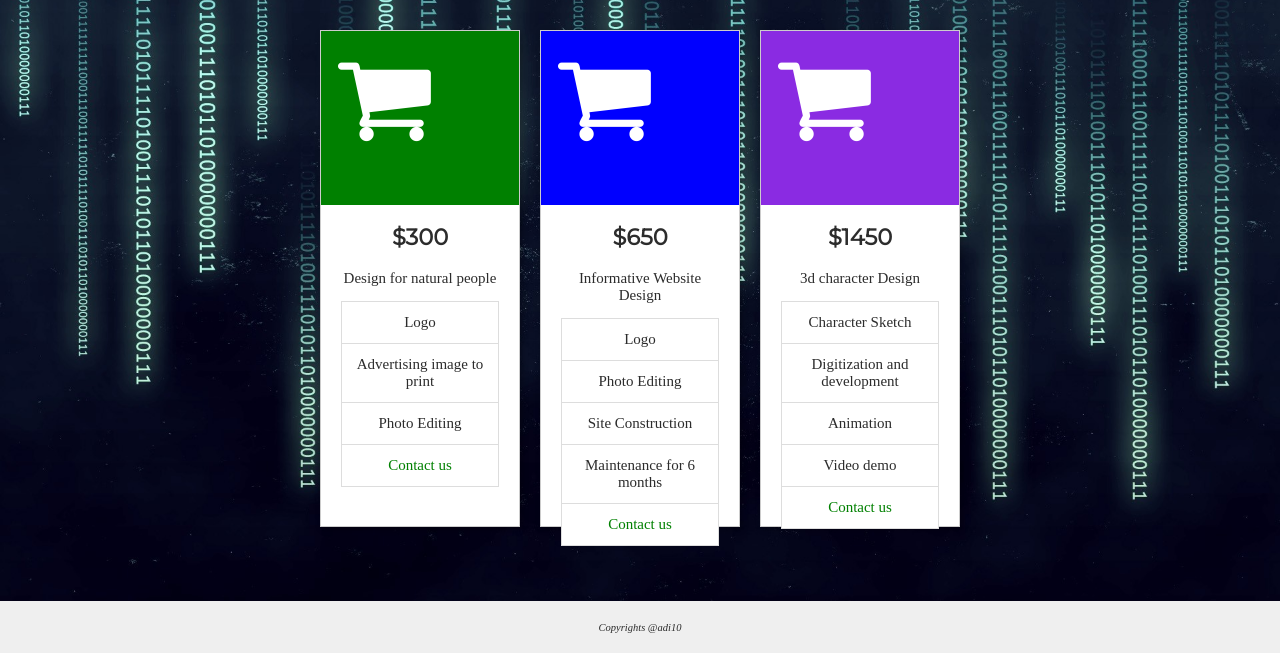
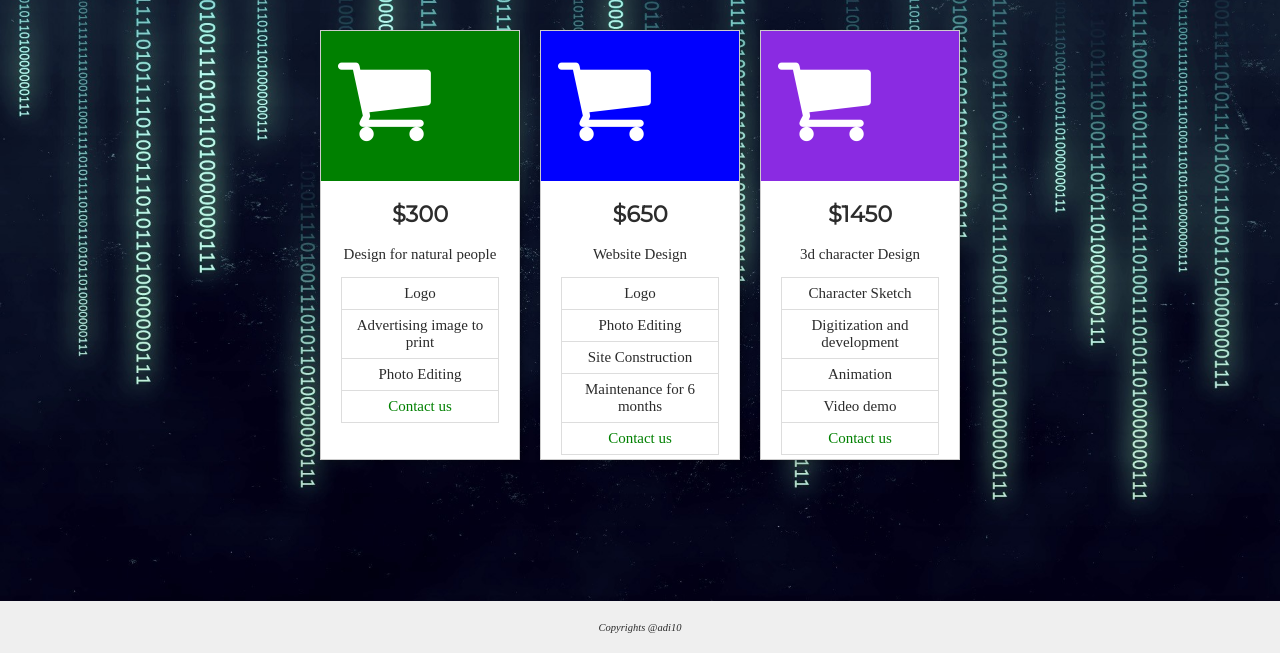
Before and after one commit to aditpatil10/Portfolio, a PHP site: page /Hireme.html in a window 1280 px wide. Shown: the part 147-800 px from the top of the page. Run offline with PHP 8.4, Linux system fonts and the light colour scheme.

Commit message:
Fix [Hireme]

```diff
--- a/Hireme.html
+++ b/Hireme.html
@@ -71,7 +71,7 @@
                         </div>
                       <div class="text" style="text-align: center">
                         <h1>$650</h1>
-                        <p>Informative Website Design</p>
+                        <p>Website Design</p>
                         <ul class="ul-h">
                                 <li class="li-h">Logo</li>
                                 <li class="li-h">Photo Editing</li>
--- a/css/portfolio.css
+++ b/css/portfolio.css
@@ -489,7 +489,7 @@ input[type="submit"]:hover {
 .li-h {
   border: 1px solid #ddd; /* Add a thin border to each list item */
   margin-top: -1px; /* Prevent double borders */
-  padding: 12px; /* Add some padding */
+  padding: 7px; /* Add some padding */
   background-color: white;
 }
 
```
